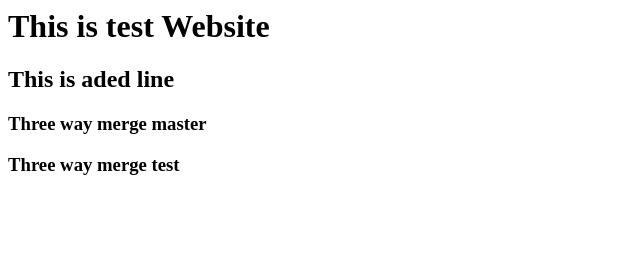
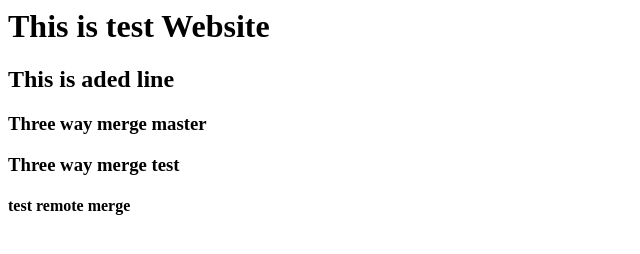
Before and after one commit to amitkhadegit/devops_Amit, a plain HTML site: page index.html in a window 1280 px wide. Shown: the whole page, without its empty margins (0-640 px from the left). Drawn offline with Linux system fonts and the light colour scheme.

Commit message:
local change

```diff
--- a/index.html
+++ b/index.html
@@ -2,3 +2,4 @@
 <h2>This is aded line</h2>
 <h3>Three way merge master</h3>
 <h3>Three way merge test</h3>
+<h4> test remote merge</h4>
```
